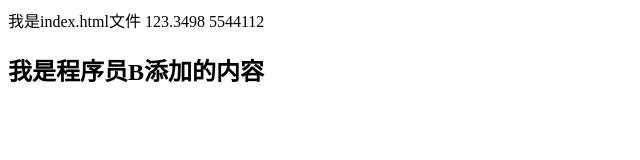
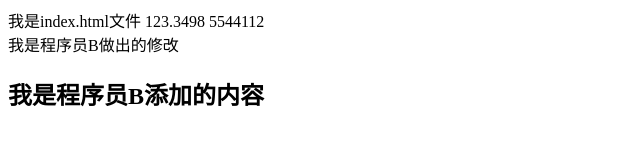
Before and after one commit to lw0411206/git-demo, a plain HTML site: page index.html in a window 1280 px wide. Shown: the whole page, without its empty margins (0-640 px from the left). Drawn offline with Linux system fonts and the light colour scheme.

Commit message:
程序员B修改了index.html文件

```diff
--- a/index.html
+++ b/index.html
@@ -10,6 +10,7 @@
 
 <body>
     <div>我是index.html文件 123.3498 5544112</div>
+    <div>我是程序员B做出的修改</div>
     <h2>我是程序员B添加的内容</h2>
 </body>
 
```
